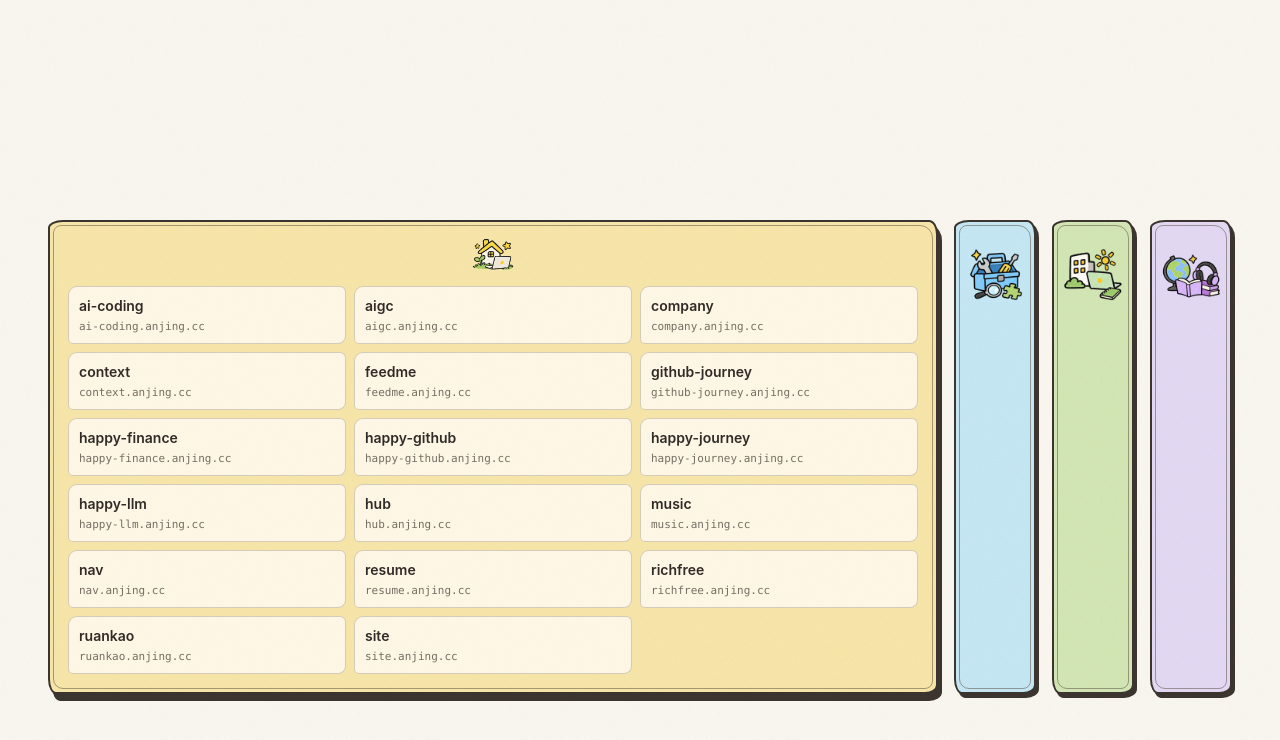
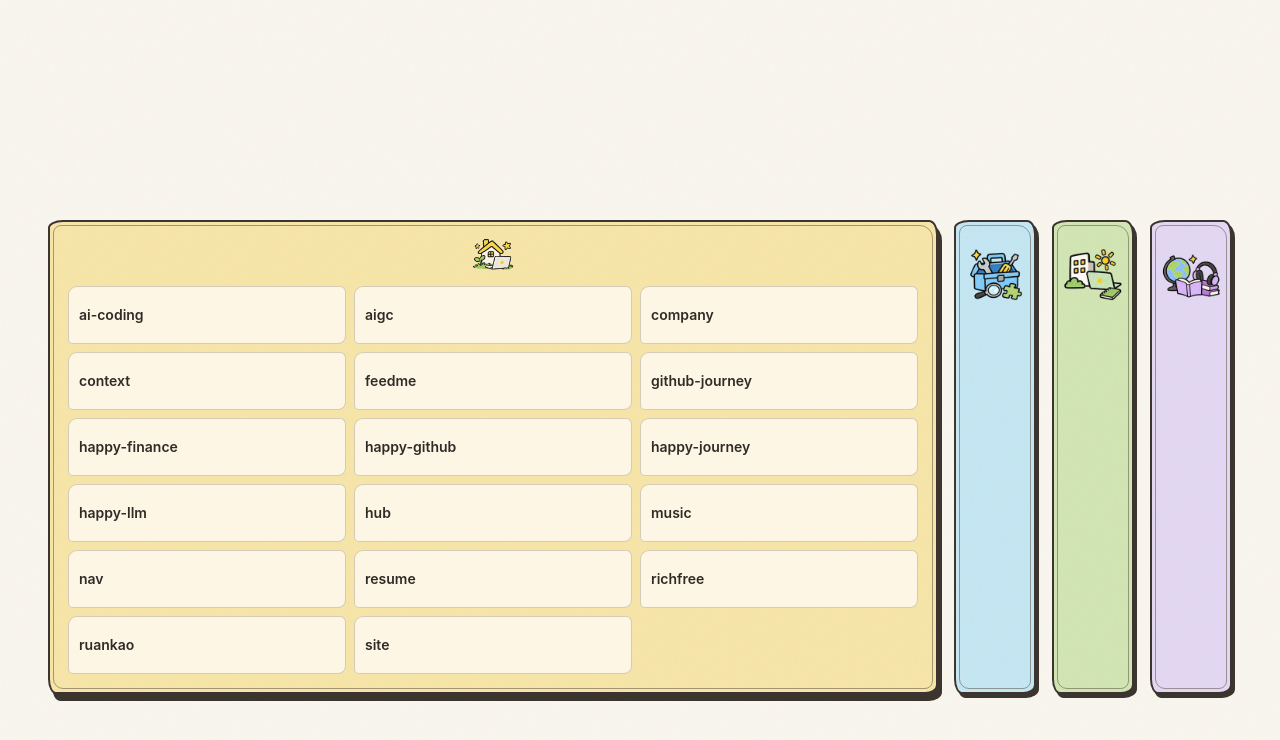
Before and after one commit to anjing-le/anjing-nav, a React (Vite) app: page / in a window 1280 px wide. Both pictures are taken after a click on the button 190 px from the left and 457 px from the top of the page. Shown: the top 740 px of the page. Built offline with nearby package versions, Linux system fonts and the light colour scheme.

Commit message:
Show website names with hover address hints

```diff
--- a/src/App.jsx
+++ b/src/App.jsx
@@ -136,10 +136,10 @@ export default function App() {
                   className="selection-preview"
                   type="button"
                   aria-label={`${site.name}，双击或回车打开已选网站`}
+                  title={site.url || `https://${site.domain}`}
                   onDoubleClick={() => openSelection(selectionRef.current)}
                 >
                   <span className="selection-name">{site.name}</span>
-                  <span className="selection-domain">{site.domain}</span>
                 </button>
                 <button
                   className="selection-remove"
@@ -195,11 +195,11 @@ export default function App() {
                           className="site-item"
                           type="button"
                           aria-pressed={selectedIds.has(site.id)}
+                          title={site.url || `https://${site.domain}`}
                           onClick={(event) => handleSiteClick(event, site)}
                           onDoubleClick={(event) => handleSiteDoubleClick(event, site)}
                         >
                           <span className="site-name">{site.name}</span>
-                          <span className="site-domain">{site.domain}</span>
                         </button>
                       </li>
                     ))}
--- a/src/style.css
+++ b/src/style.css
@@ -27,9 +27,8 @@ button:focus-visible { outline: 3px solid #345b9b; outline-offset: 4px; }
 .selection-chip.tools { --card-color: #c4e7f4; }
 .selection-chip.work { --card-color: #d2e6b3; }
 .selection-chip.wander { --card-color: #e3d8f4; }
-.selection-preview { display: flex; flex-direction: column; justify-content: center; gap: 7px; padding: 13px 12px 10px; border: 0; border-radius: inherit; width: 100%; min-width: 0; height: 100%; background: transparent; text-align: left; cursor: pointer; }
+.selection-preview { display: flex; flex-direction: column; justify-content: center; padding: 13px 12px 10px; border: 0; border-radius: inherit; width: 100%; min-width: 0; height: 100%; background: transparent; text-align: left; cursor: pointer; }
 .selection-name { display: block; overflow: hidden; text-overflow: ellipsis; white-space: nowrap; padding-right: 16px; font-size: 13px; font-weight: 600; }
-.selection-domain { display: block; overflow: hidden; text-overflow: ellipsis; white-space: nowrap; font-family: ui-monospace, 'SFMono-Regular', Consolas, monospace; font-size: 10px; color: #72695d; }
 .selection-remove { position: absolute; top: 0; right: 0; width: 25px; height: 25px; padding: 0; border: 0; background: transparent; font-size: 17px; color: #6a6256; cursor: pointer; }
 .selection-remove:hover { color: #302b27; }
 
@@ -49,12 +48,11 @@ button:focus-visible { outline: 3px solid #345b9b; outline-offset: 4px; }
 .category-card[data-open='true'] .category-illustration { width: 44px; height: 44px; }
 .category-content { padding: 0 18px 18px; min-width: 0; }
 .site-list { display: grid; grid-template-columns: repeat(3, minmax(0, 1fr)); gap: 8px; padding: 0; margin: 0; list-style: none; }
-.site-item { width: 100%; min-width: 0; min-height: 58px; display: flex; flex-direction: column; justify-content: center; gap: 5px; padding: 9px 10px; text-align: left; background: #fffaf0d9; border: 1px solid #65584445; border-radius: 9px 6px 8px 5px; cursor: pointer; }
+.site-item { width: 100%; min-width: 0; min-height: 58px; display: flex; flex-direction: column; justify-content: center; padding: 9px 10px; text-align: left; background: #fffaf0d9; border: 1px solid #65584445; border-radius: 9px 6px 8px 5px; cursor: pointer; }
 .site-item:hover { background: #fff8; border-color: #6558446b; }
 .site-item[aria-pressed='true'] { background: #fffaf0d9; border-color: #4c4437; box-shadow: 1px 2px 0 #3b342f33; }
 .site-item:focus-visible { outline-offset: 1px; }
 .site-name { font-size: 14px; line-height: 1.3; font-weight: 600; overflow: hidden; text-overflow: ellipsis; white-space: nowrap; }
-.site-domain { display: block; max-width: 100%; font-family: ui-monospace, 'SFMono-Regular', Consolas, monospace; font-size: 11px; line-height: 1.1; color: #736e62; overflow: hidden; text-overflow: ellipsis; white-space: nowrap; }
 @keyframes pop-in { from { opacity: 0; transform: translateY(-5px) scale(.95); } to { opacity: 1; transform: translateY(0) scale(1); } }
 
 @media (min-width: 801px) {
```
Also changed, not shown: 2 other files (tests, documents, lock files or other folders).
